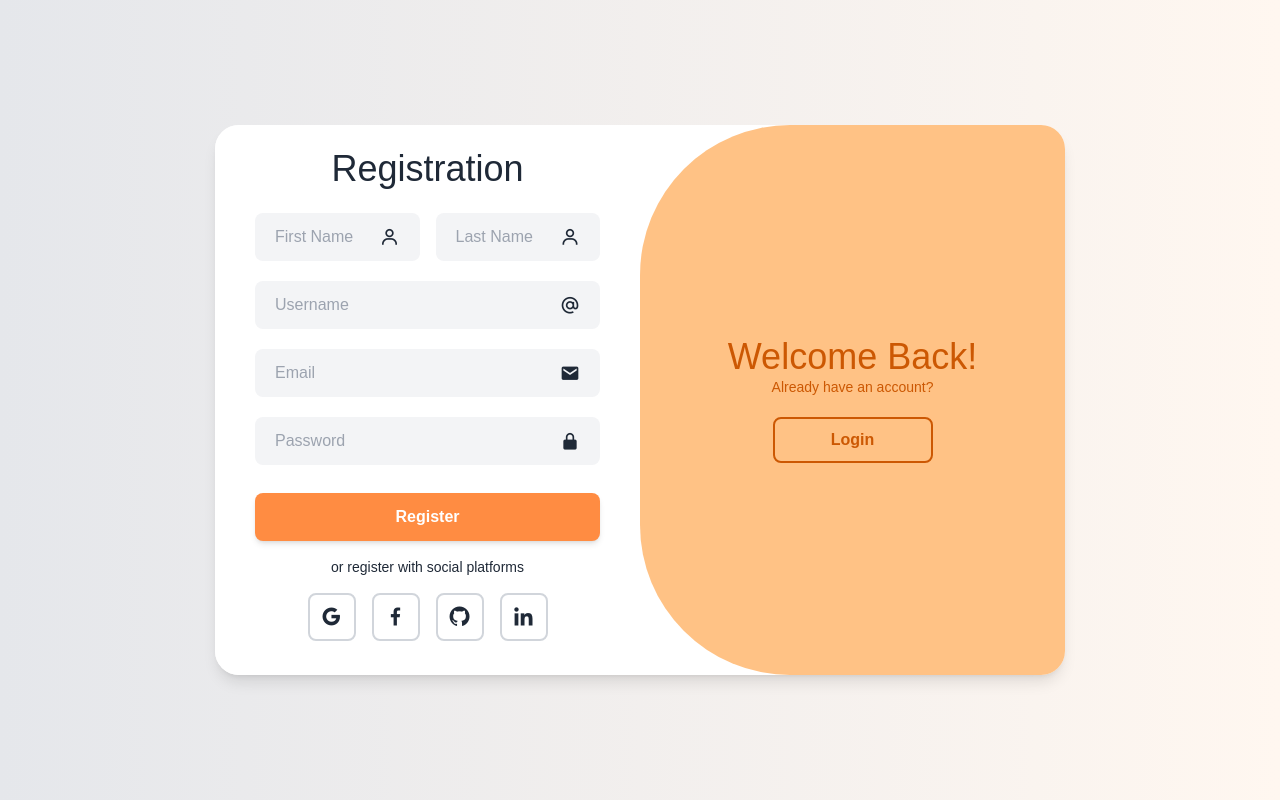
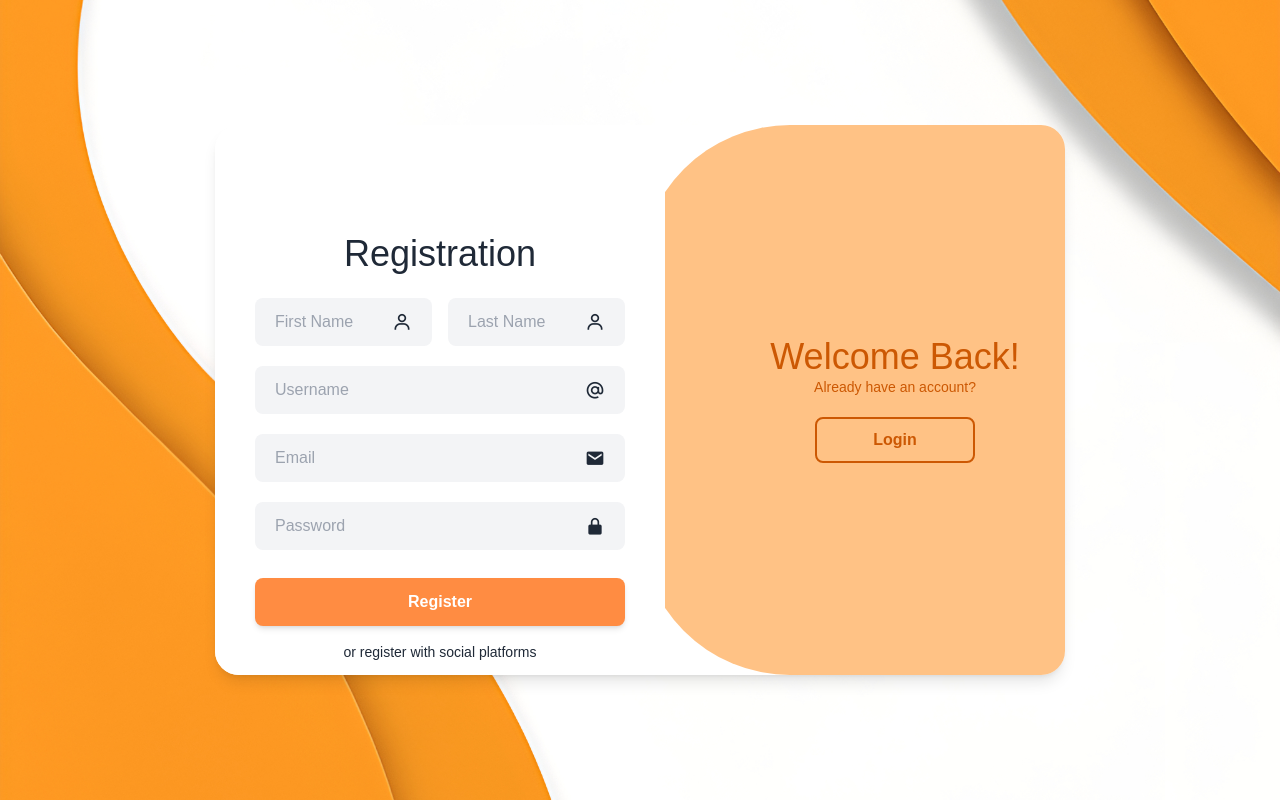
Before and after one commit to ff786/Meal-Application-FE, a React (Vite) app: page /auth in a window 1280 px wide. Both pictures are taken after a click on the button "Register". Built offline with nearby package versions, Linux system fonts and the light colour scheme.

Commit message:
add background image for login

```diff
--- a/src/components/auth/Auth.jsx
+++ b/src/components/auth/Auth.jsx
@@ -3,6 +3,7 @@ import { useNavigate } from 'react-router-dom';
 import 'boxicons/css/boxicons.min.css';
 import { AUTH_ENDPOINTS } from '../../config/apiConfig';
 import { useToast } from '../common/Toast';
+import  backgroundImage from '../../assets/logobg.jpg';
 
 const Auth = () => {
     const [isActive, setIsActive] = useState(false);
@@ -17,6 +18,17 @@ const Auth = () => {
     });
     const navigate = useNavigate();
     const { addToast } = useToast();
+
+    const containerStyle = {
+    display: 'flex',
+    alignItems: 'center',
+    justifyContent: 'center',
+    minHeight: '100vh',
+    backgroundImage: `url(${backgroundImage})`,
+    backgroundSize: 'cover',
+    backgroundPosition: 'center',
+    backgroundRepeat: 'no-repeat',
+    };
 
     const handleLoginSubmit = async (e) => {
         e.preventDefault();
@@ -85,7 +97,7 @@ const Auth = () => {
     };
 
     return (
-        <div className="flex justify-center items-center min-h-screen bg-gradient-to-r from-gray-200 to-PrimaryColor">
+        <div style={containerStyle } >
             {/* No more AlertMessage component */}
 
             <div className="relative w-[850px] h-[550px] bg-white m-5 rounded-3xl shadow-lg overflow-hidden">
@@ -133,7 +145,7 @@ const Auth = () => {
                 </div>
 
                 {/* Register Form Box */}
-                <div className={`absolute w-1/2 h-full bg-white flex items-center text-gray-800 text-center p-10 z-10 transition-all duration-700 ease-in-out ${isActive ? 'opacity-100 left-0' : 'opacity-0 pointer-events-none right-0'}`}>
+                <div className={`absolute w-[450px] min-h-[90vh] h-auto bg-white flex items-center text-gray-800 text-center p-10 z-10 transition-all duration-700 ease-in-out ${isActive ? 'opacity-100 left-0' : 'opacity-0 pointer-events-none right-0'}`}>
                     <form onSubmit={handleRegisterSubmit} className="w-full">
                         <h1 className="text-4xl -mt-2.5 mb-0">Registration</h1>
                         <div className="grid grid-cols-2 gap-4 mt-6">
@@ -226,7 +238,7 @@ const Auth = () => {
                     </div>
 
                     {/* Right panel - visible when active */}
-                    <div className={`absolute right-0 w-1/2 h-full flex flex-col justify-center items-center z-20 transition-all duration-700 ease-in-out ${isActive ? 'opacity-100 translate-x-0' : 'opacity-0 translate-x-full'} text-ExtraDarkColor`}>
+                    <div className={`absolute right-0 w-1/2 h-full flex flex-col justify-center items-center z-20 transition-all duration-700 ease-in-out ${isActive ? 'opacity-100 translate-x-0' : 'opacity-0 translate-x-full'} text-ExtraDarkColor`}  style={{ left: '55%' }} >
                         <h1 className="text-4xl">Welcome Back!</h1>
                         <p className="mb-5 text-sm">Already have an account?</p>
                         <button
@@ -238,6 +250,7 @@ const Auth = () => {
                     </div>
                 </div>
             </div>
+
         </div>
     );
 };
```
Also changed, not shown: src/assets/logobg.jpg (added).
